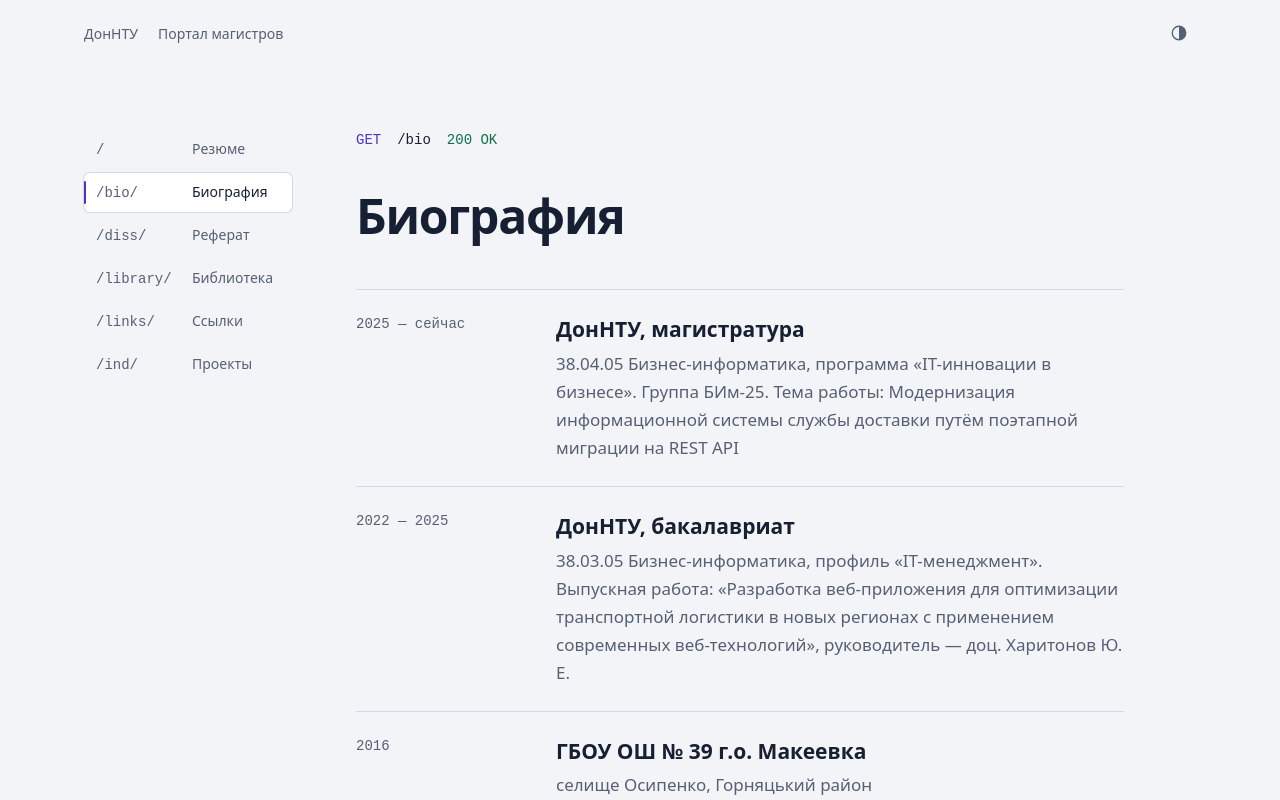
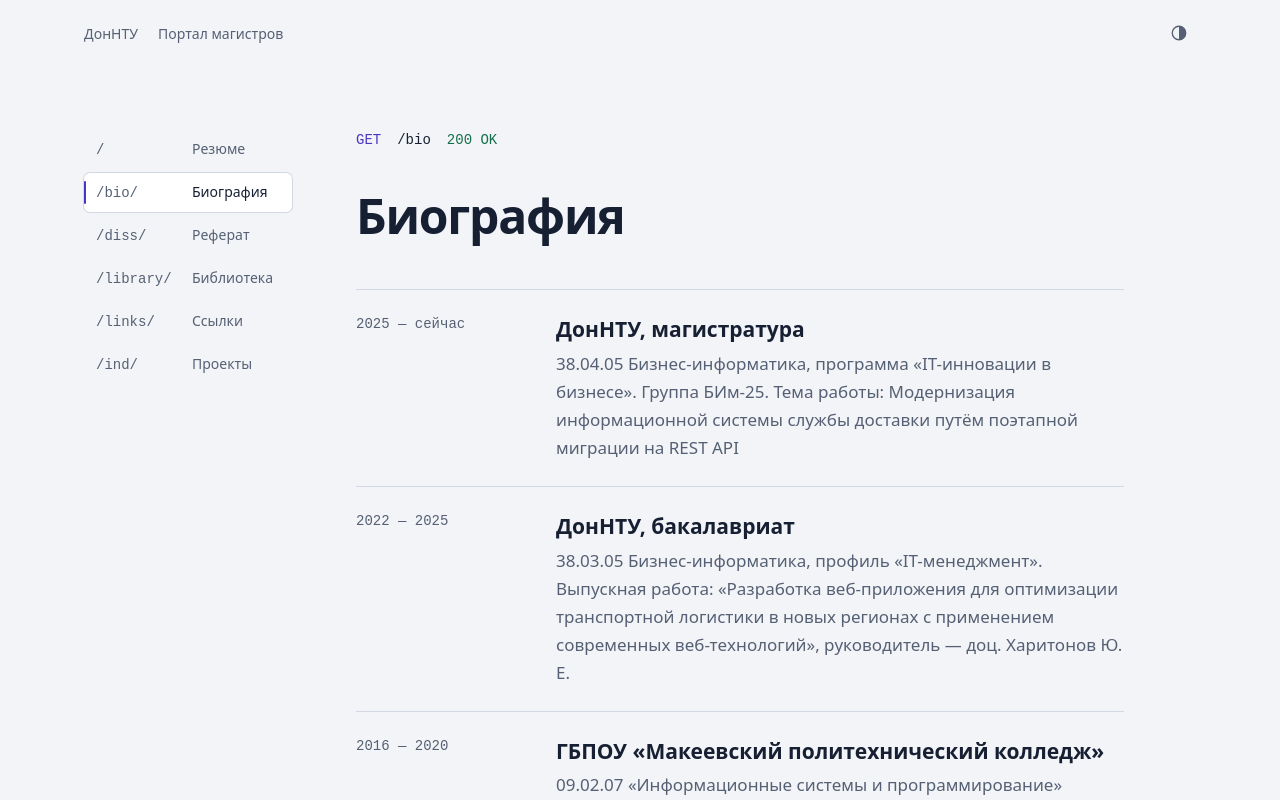
Before and after one commit to lavet13/portfolio, a React (Vite) app: page /bio in a window 1280 px wide. Shown: the top 800 px of the page. Built offline with nearby package versions, Linux system fonts and the light colour scheme.

Commit message:
Content: college added to the education list; school entry in Russian spelling

```diff
--- a/src/content/education.ts
+++ b/src/content/education.ts
@@ -12,8 +12,13 @@ export const education: { years: string; place: string; note: string }[] = [
     note: "38.03.05 Бизнес-информатика, профиль «IT-менеджмент». Выпускная работа: «Разработка веб-приложения для оптимизации транспортной логистики в новых регионах с применением современных веб-технологий», руководитель — доц. Харитонов Ю. Е.",
   },
   {
-    years: "2016",
+    years: "2016 — 2020",
+    place: "ГБПОУ «Макеевский политехнический колледж»",
+    note: "09.02.07 «Информационные системы и программирование»",
+  },
+  {
+    years: "2007 — 2016",
     place: "ГБОУ ОШ № 39 г.о. Макеевка",
-    note: "селище Осипенко, Горняцький район",
+    note: "посёлок Осипенко, Горняцкий район",
   },
 ];
```
